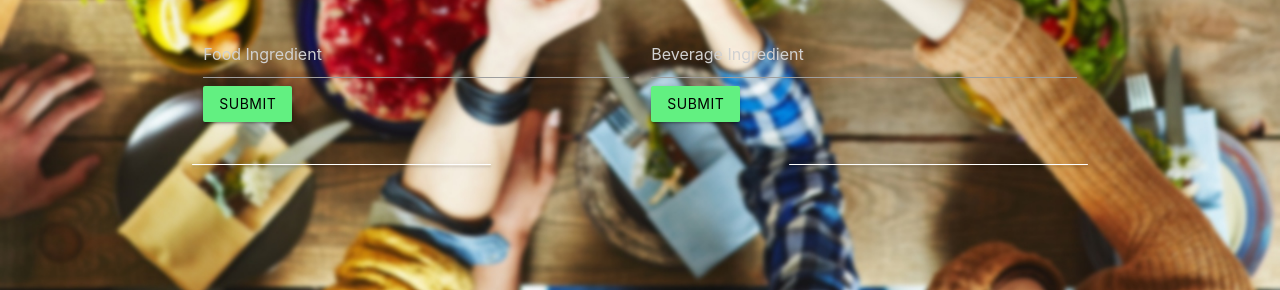
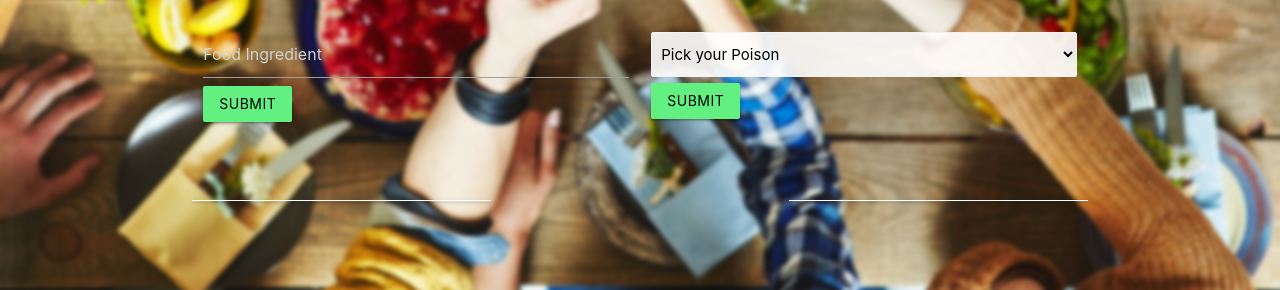
Before and after one commit to rickrocero/Food-Bev, a plain HTML site: page index.html in a window 1280 px wide. Shown: the part 510-800 px from the top of the page. Drawn offline with nearby package versions, Linux system fonts and the light colour scheme.

Commit message:
added liquor dropdown

```diff
--- a/assets/css/style.css
+++ b/assets/css/style.css
@@ -91,6 +91,7 @@ body {
 #bev-search-btn {
     background-color: rgb(98, 240, 129);
     color: black;
+    bottom: 39px;
 }
 
 .ingredient-measure-container {
@@ -110,3 +111,7 @@ body {
     color: white;
     transition: ease-in-out ;
 }
+
+#bevIngredient {
+    display: block;
+}
--- a/assets/js/cocktailscript.js
+++ b/assets/js/cocktailscript.js
@@ -20,7 +20,7 @@ bevSearchForm.addEventListener("submit", function (event) {
       // console.log(data.drinks[0]);
       // console.log(data.drinks[0].idDrink);
       // loop through data then append cocktail name and img to page
-      for (var i = 0; i < data.drinks.length; i++) {
+      for (var i = 0; i < 12; i++) {
         // console.log(drinkName);
         var drinkName = data.drinks[i].strDrink;
         var drinkTitle = document.createElement("h6");
--- a/index.html
+++ b/index.html
@@ -76,7 +76,18 @@
 
 
             <form id="bev-search-form" class="input-field col s6">
-                <input placeholder="Beverage Ingredient" id="bevIngredient" type="text" class="validate">
+                <!-- <label for="liquor">Pick your poison:</label> -->
+                <select name="liquor" id="bevIngredient">
+                    <option value="" disabled selected hidden>Pick your Poison</option>
+                    <option value="rum">Rum</option>
+                    <option value="gin">Gin</option>
+                    <option value="tequila">Tequila</option>
+                    <option value="vodka">Vodka</option>
+                    <option value="whiskey">whiskey</option>
+                    <option value="champagne">Champagne</option>
+                </select>
+                <br><br>
+                <!-- <input placeholder="Beverage Ingredient" id="bevIngredient" type="text" class="validate"> -->
                 <button id="bev-search-btn" class="btn waves-effect waves-light" type="submit" name="action">Submit
                     <!-- <i class="material-icons right">send</i> -->
                 </button>
```
